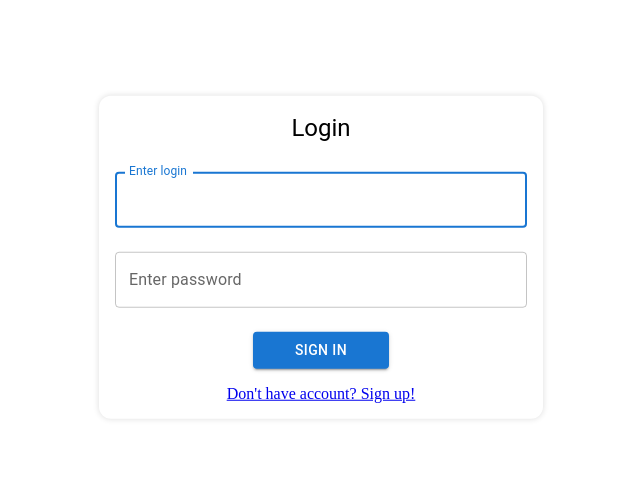
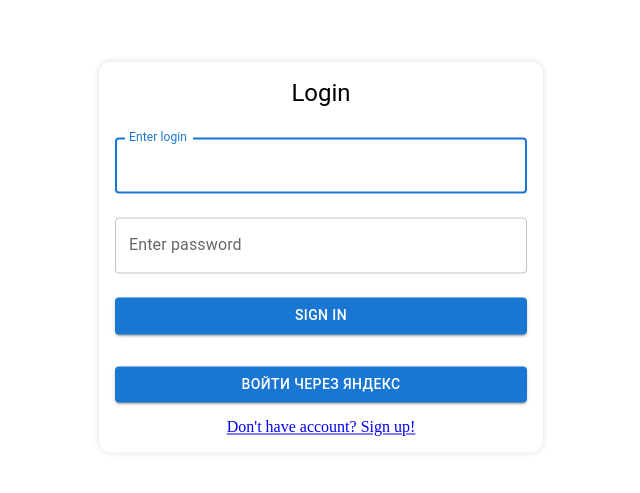
Before and after one commit to 18-Santa-Barbara/fishing-game, a React (Vite) app in the folder packages/client/: page /login in a window 1280 px wide. Shown: the part 143-636 px from the top of the page, without its empty margins (319-959 px from the left). Built offline with nearby package versions, Linux system fonts and the light colour scheme; no server answers.

Commit message:
create ouath

```diff
--- a/packages/client/src/pages/Login.tsx
+++ b/packages/client/src/pages/Login.tsx
@@ -2,8 +2,8 @@ import { Button, Container, TextField, Typography } from '@mui/material';
 import { useState } from 'react';
 import { Link, useNavigate } from 'react-router-dom';
 import { makeStyles } from '@mui/styles';
-import { GAME_URL, SIGNUP_URL } from '../utils/constants';
-import { useLogInMutation } from '../services/userApi';
+import { GAME_URL, SIGNUP_URL, REDIRECT_URI } from '../utils/constants';
+import { useLogInMutation, useServiceIDMutation } from '../services/userApi';
 
 const useStyles = makeStyles(() => ({
   paper: {
@@ -18,7 +18,7 @@ const useStyles = makeStyles(() => ({
   },
   btn: {
     margin: '16px 0',
-    width: '33%',
+    // width: '33%',
   },
   err: {
     color: 'red',
@@ -32,7 +32,8 @@ function Login() {
   const classes = useStyles();
   const [logIn] = useLogInMutation();
   const navigator = useNavigate();
-  // const { data } = useGetUserQuery();
+  const [serviceID] = useServiceIDMutation();
+  // const { data } = useServiceIDQuery(REDIRECT_URI);
 
   function submit(e: React.FormEvent<HTMLFormElement>) {
     e.preventDefault();
@@ -57,6 +58,16 @@ function Login() {
       }
     });
   }
+
+  const onYandexClick = async (e: React.MouseEvent) => {
+    e.preventDefault();
+    const data = await serviceID(REDIRECT_URI);
+    window.open(
+      // @ts-ignore
+      `https://oauth.yandex.ru/authorize?response_type=code&client_id=${data.data.service_id}&redirect_uri=${REDIRECT_URI}`,
+      '_self'
+    );
+  };
 
   return (
     <Container className={classes.paper} maxWidth={'xs'}>
@@ -101,6 +112,14 @@ function Login() {
           className={classes.btn}>
           Sign In
         </Button>
+        <Button
+          fullWidth
+          variant="contained"
+          color="primary"
+          className={classes.btn}
+          onClick={onYandexClick}>
+          Войти через Яндекс
+        </Button>
       </form>
       <Link to={SIGNUP_URL}>Don't have account? Sign up!</Link>
     </Container>
--- a/packages/client/src/services/userApi.ts
+++ b/packages/client/src/services/userApi.ts
@@ -83,6 +83,12 @@ export const userApi = createApi({
         body: payload,
       }),
     }),
+    serviceID: builder.mutation({
+      query: url => ({
+        url: `${API}/oauth/yandex/service-id?redirect_uri=${url}`,
+        method: 'GET',
+      }),
+    }),
     changeAvatar: builder.mutation({
       query: payload => ({
         url: 'user/profile/avatar',
@@ -103,4 +109,5 @@ export const {
   useChangeProfileMutation,
   useChangePassMutation,
   useChangeAvatarMutation,
+  useServiceIDMutation,
 } = userApi;
--- a/packages/client/src/utils/constants.ts
+++ b/packages/client/src/utils/constants.ts
@@ -8,3 +8,4 @@ export const LEADERBOARD_URL = '/leaderboard';
 export const FORUM_URL = '/forum';
 
 export const API = 'https://ya-praktikum.tech/api/v2';
+export const REDIRECT_URI = 'http://santa-barbara-18.ya-praktikum.tech';
```
